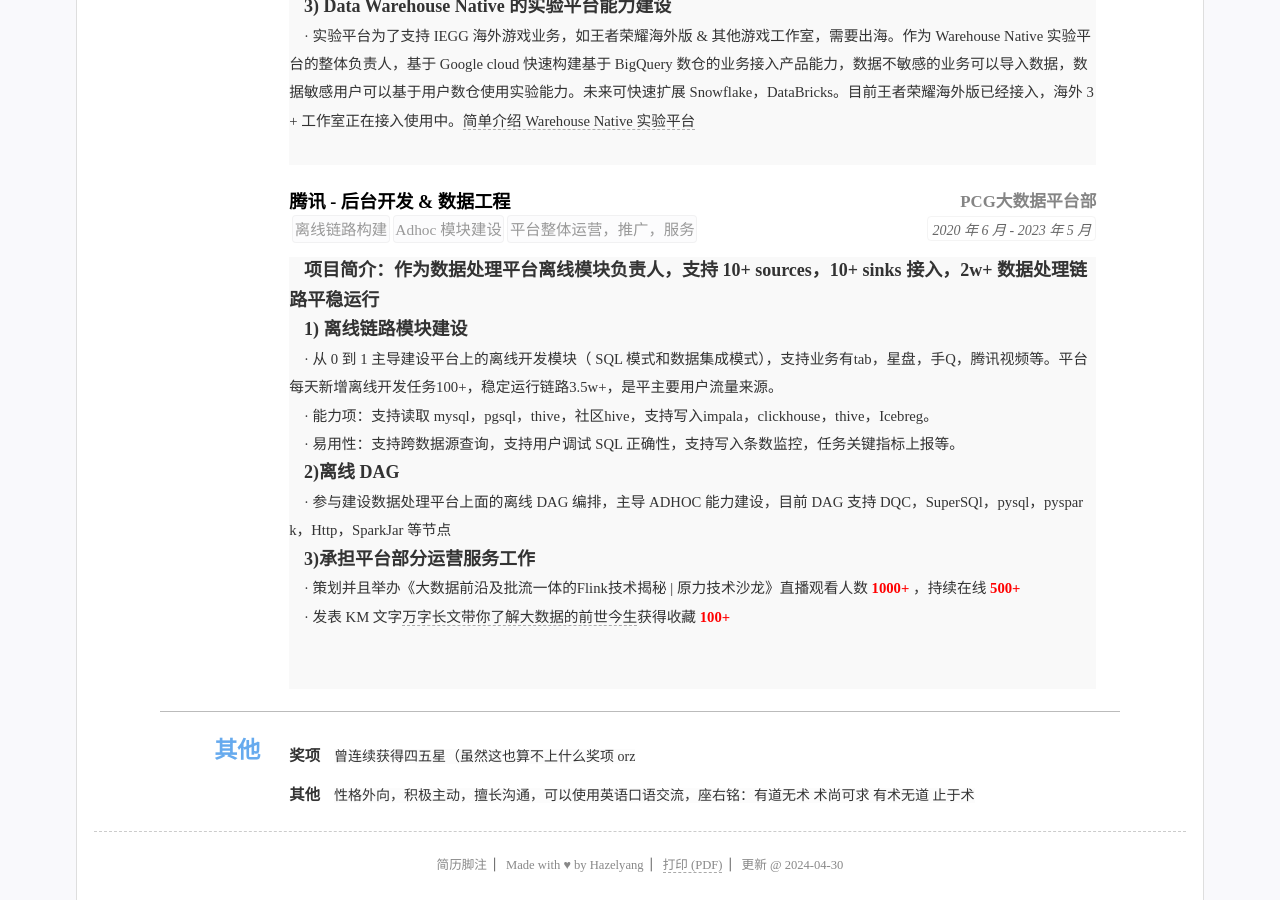
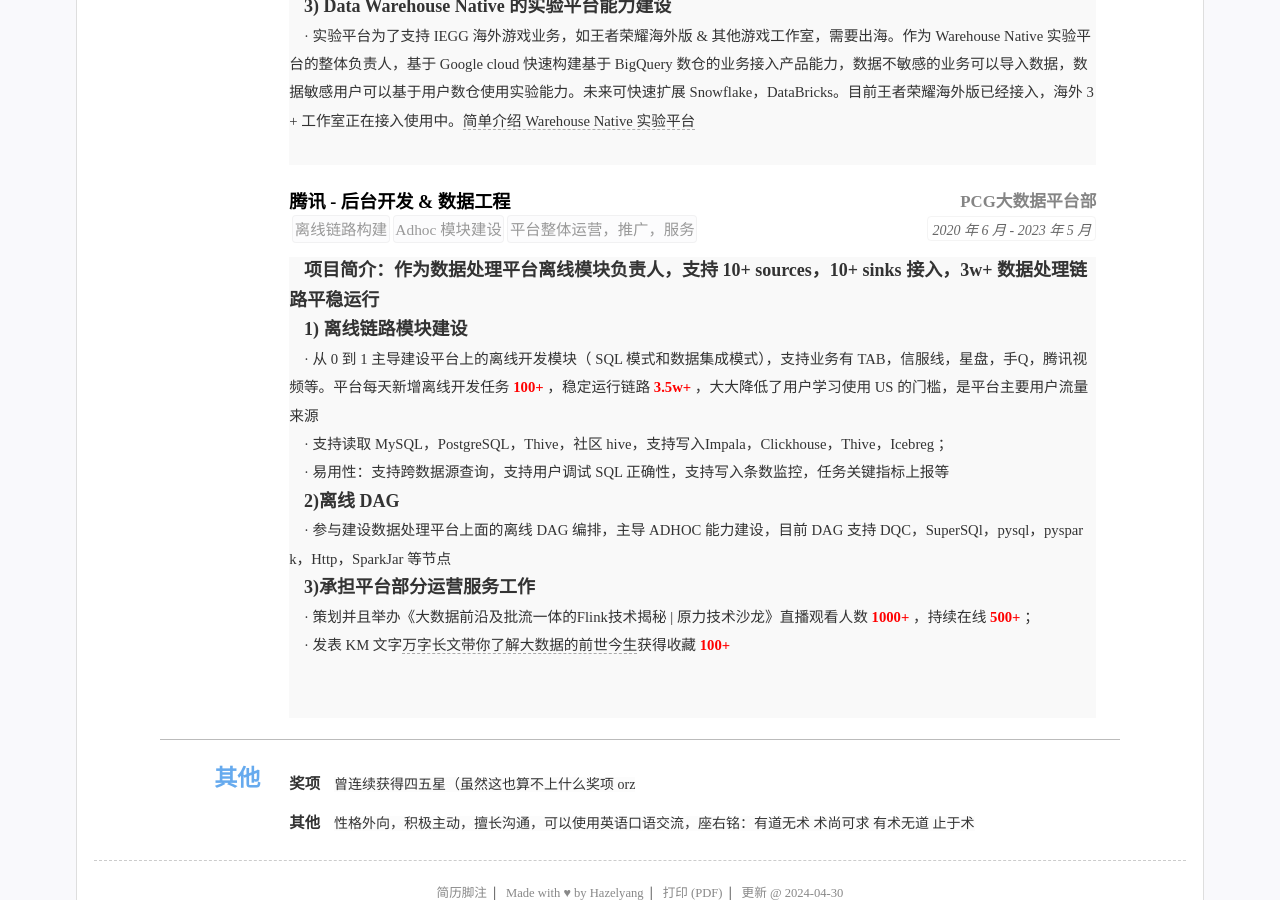
Before and after one commit to kuailexiaoshenxian/cn-wx-cv, a Jekyll site: the page built from index.html, in a window 1280 px wide and 900 px high, scrolled down 1068 px. Built offline with Jekyll 4.4.1, drawn with Linux system fonts in a browser that asks for light colours.

Commit message:
Update resume.yml

```diff
--- a/_data/resume.yml
+++ b/_data/resume.yml
@@ -124,15 +124,15 @@ main: #简历主要内容，
     # - 画像提升
     # - 实验配置
     # summary: 职务或者工作总结(自动折叠) 业务数据科学：负责新闻业务画像覆盖率、准确率提升，建立画像服务的指标监控体系 <br>  &nbsp &nbsp  平台数据开发：作为开发者完成数据平台的链路搭建和功能上线，为业务提供可靠的画像平台服务
-    detail: <font face="等线"><font size=4><strong>项目简介：作为数据处理平台离线模块负责人，支持 10+ sources，10+ sinks 接入，2w+ 数据处理链路平稳运行</strong></font></font> <br>  &nbsp &nbsp
+    detail: <font face="等线"><font size=4><strong>项目简介：作为数据处理平台离线模块负责人，支持 10+ sources，10+ sinks 接入，3w+ 数据处理链路平稳运行</strong></font></font> <br>  &nbsp &nbsp
             <font face="等线"><font size=4><strong> 1) 离线链路模块建设</strong></font> <br>  &nbsp &nbsp
-            · 从 0 到 1 主导建设平台上的离线开发模块（ SQL 模式和数据集成模式），支持业务有tab，星盘，手Q，腾讯视频等。平台每天新增离线开发任务100+，稳定运行链路3.5w+，是平主要用户流量来源。 <br> &nbsp &nbsp
-            · 能力项：支持读取 mysql，pgsql，thive，社区hive，支持写入impala，clickhouse，thive，Icebreg。 <br> &nbsp &nbsp
-            · 易用性：支持跨数据源查询，支持用户调试 SQL 正确性，支持写入条数监控，任务关键指标上报等。 <br> &nbsp &nbsp
+            · 从 0 到 1 主导建设平台上的离线开发模块（ SQL 模式和数据集成模式），支持业务有 TAB，信服线，星盘，手Q，腾讯视频等。平台每天新增离线开发任务<font color=#FF000><strong> 100+ </strong></font>，稳定运行链路<font color=#FF000><strong> 3.5w+ </strong></font>，大大降低了用户学习使用 US 的门槛，是平台主要用户流量来源 <br> &nbsp &nbsp
+            · 支持读取 MySQL，PostgreSQL，Thive，社区 hive，支持写入Impala，Clickhouse，Thive，Icebreg ；<br> &nbsp &nbsp
+            · 易用性：支持跨数据源查询，支持用户调试 SQL 正确性，支持写入条数监控，任务关键指标上报等<br> &nbsp &nbsp
             <font size=4><strong> 2)离线 DAG</strong></font>  <br>  &nbsp &nbsp
             · 参与建设数据处理平台上面的离线 DAG 编排，主导 ADHOC 能力建设，目前 DAG 支持 DQC，SuperSQl，pysql，pyspark，Http，SparkJar 等节点 <br>  &nbsp &nbsp
             <font size=4><strong> 3)承担平台部分运营服务工作</strong></font>  <br>  &nbsp &nbsp
-            · 策划并且举办《大数据前沿及批流一体的Flink技术揭秘 | 原力技术沙龙》直播观看人数<font color=#FF000><strong> 1000+ </strong></font>，持续在线<font color=#FF000><strong> 500+ </strong></font>  <br>  &nbsp &nbsp
+            · 策划并且举办《大数据前沿及批流一体的Flink技术揭秘 | 原力技术沙龙》直播观看人数<font color=#FF000><strong> 1000+ </strong></font>，持续在线<font color=#FF000><strong> 500+ </strong></font>； <br>  &nbsp &nbsp
             · 发表 KM 文字 <a href="https://km.woa.com/articles/show/567781">万字长文带你了解大数据的前世今生</a> 获得收藏 <font color=#FF000><strong> 100+ </strong></font> <br>  &nbsp &nbsp
             <br>  &nbsp &nbsp
   # - title: 晨星资讯 - 数据分析 (实习)
```
